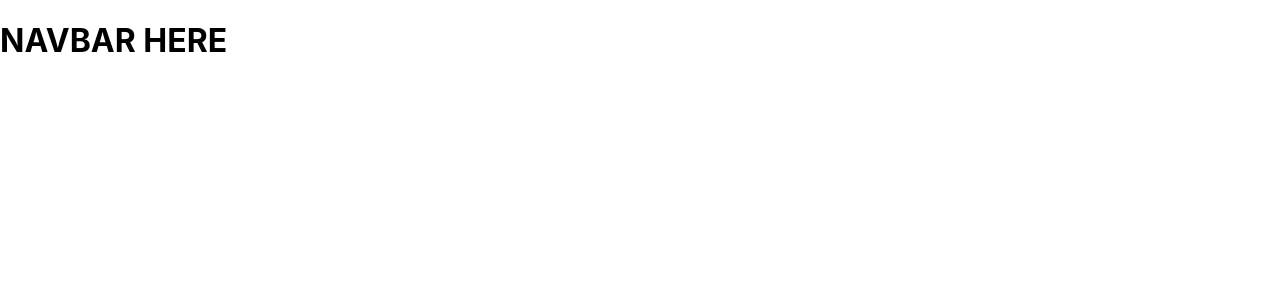
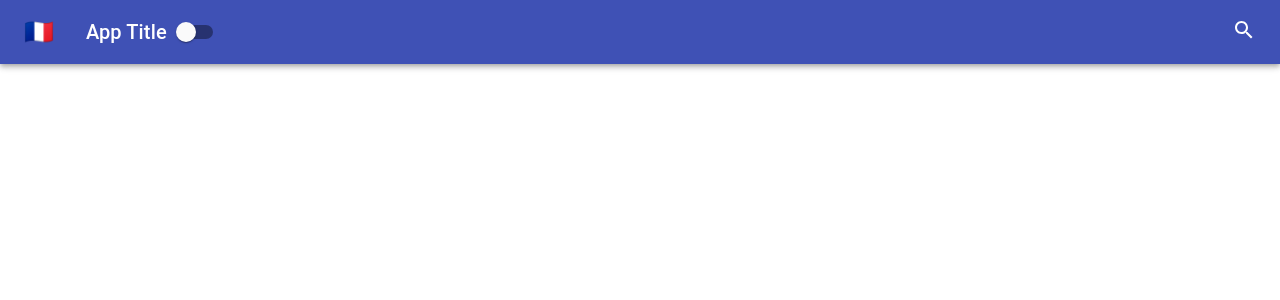
Before and after one commit to ecargiohc/context-app, a React (Create React App) app: page / in a window 1280 px wide. Shown: the top 300 px of the page. Built offline with nearby package versions, Linux system fonts and the light colour scheme.

Commit message:
added material-ui to NavBar and NavBarStyles component to wrap custom styles within HOC {withStyles}

```diff
--- a/src/Navbar.js
+++ b/src/Navbar.js
@@ -7,14 +7,33 @@ import InputBase from '@material-ui/core/InputBase';
 import SearchIcon from '@material-ui/icons/Search';
 import Switch from '@material-ui/core/Switch';
 import {withStyles} from '@material-ui/core/styles';
+import styles from './styles/NavBarStyles';
+
 
 class Navbar extends Component {
     render() {
+        const {classes} = this.props;
         return(
-            <div>
-                <h1>NAVBAR HERE</h1>
+            <div className={classes.root}>
+                <AppBar position="static" color="primary">
+                    <Toolbar>
+                        <IconButton className={classes.menuButton} color="inherit">
+                            <span>🇫🇷</span>
+                        </IconButton>
+                        <Typography className={classes.title}
+                            variant="h6" color="inherit">
+                            App Title
+                        </Typography>
+                        <Switch />
+                        <div className={classes.grow} />
+                        <div className={classes.search} />
+                        <div className={classes.SearchIcon}>
+                            <SearchIcon />
+                        </div>
+                    </Toolbar>
+                </AppBar>
             </div>
         )
     }
 };
-export default Navbar;
+export default withStyles(styles)(Navbar);
--- /dev/null
+++ b/src/styles/NavBarStyles.js
@@ -0,0 +1,43 @@
+import {fade} from "@material-ui/core/styles/colorManipulator";
+const styles = theme => ({
+    root: {
+        width: "100%",
+        marginBottom: 0
+    },
+    grow: {
+        flexGrow: 1
+    },
+    menuButton: {
+        marginLeft: -12,
+        marginRight: 20
+    },
+    title: {
+        display: "none",
+        [theme.breakpoints.up("sm")]: {
+            display: "block"
+        }
+    },
+    search: {
+        position: "relative",
+        borderRadius: theme.shape.borderRadius,
+        backgroundColor: fade(theme.palette.common.white, 0.15),
+        "&:hover": {
+            backgroundColor: fade(theme.palette.common.white, 0.25)
+        },
+        marginLeft: 0,
+        width: "100%",
+        [theme.breakpoints.up("sm")]: {
+            marginLeft: theme.spacing.unit,
+            width: "auto"
+        }
+    },
+    searchIcon: {
+        width: theme.spacing.unit * 9,
+        height: "100%",
+        position: "absolute",
+        display: "flex",
+        alignItems: "center",
+        justifyContent: "center"
+    }
+});
+export default styles;
```
